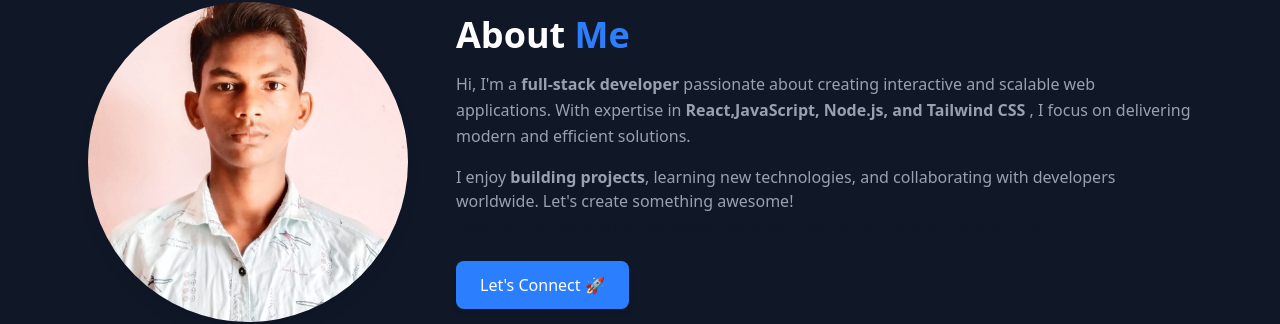
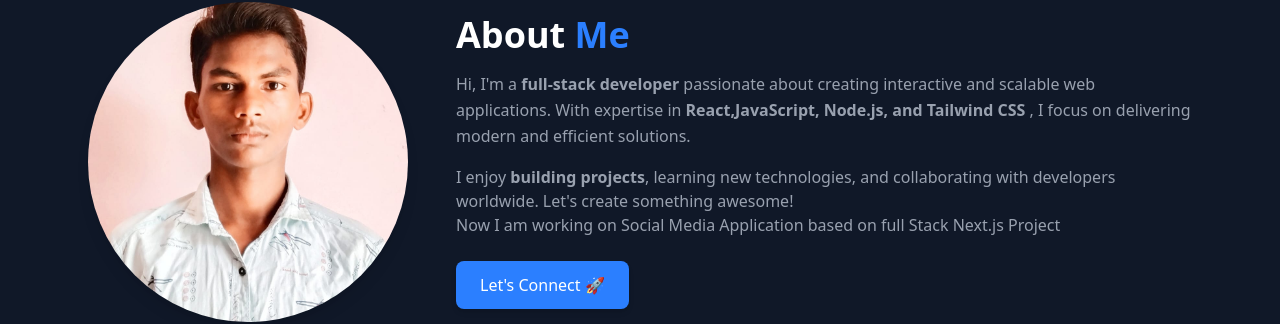
Before and after one commit to 71-husain/my-portfolio, a React (Vite) app: page / in a window 1280 px wide. Shown: the part 878-1202 px from the top of the page. Built offline with nearby package versions, Linux system fonts and the light colour scheme.

Commit message:
added original image

```diff
--- a/src/components/About.jsx
+++ b/src/components/About.jsx
@@ -39,11 +39,9 @@ export default function About() {
           </p>
           <p className="mt-4 text-gray-400">
             I enjoy <b>building projects</b>, learning new technologies, and
-            collaborating with developers worldwide. Let's create something awesome!
+            collaborating with developers worldwide. Let's create something awesome!  <br />
+            Now I am working on Social Media Application based on full Stack Next.js Project
           </p>
-           <p>
-            Now I am working on Social Media Application based on full Stack Next.js Project
-           </p>
 
           <motion.a
             href="#contact"
```
